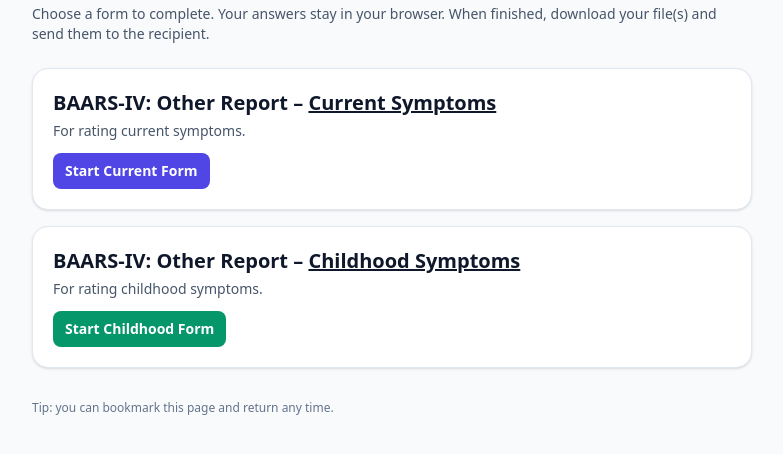
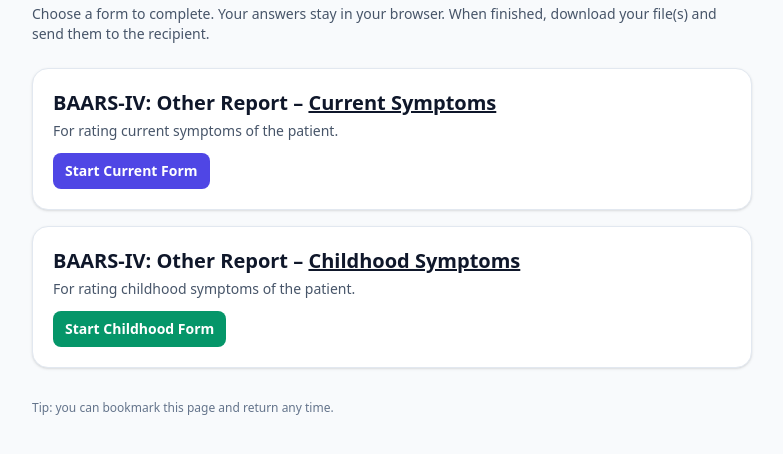
Before and after one commit to fkherb/GMH-Questionnaire, a plain HTML site: page index.html in a window 1280 px wide. Shown: the part 64-518 px from the top of the page, without its empty margins (248-1031 px from the left). Drawn offline with nearby package versions, Linux system fonts and the light colour scheme.

Commit message:
Updated navigation

```diff
--- a/index.html
+++ b/index.html
@@ -19,7 +19,7 @@
     <section class="grid gap-4">
       <a href="./BAARS-Other-Current.html" class="block rounded-2xl border border-slate-200 bg-white p-5 shadow hover:shadow-md transition">
         <h2 class="text-xl font-semibold">BAARS-IV: Other Report – <span class="underline">Current Symptoms</span></h2>
-        <p class="text-sm text-slate-600 mt-1">For rating current symptoms.</p>
+        <p class="text-sm text-slate-600 mt-1">For rating current symptoms of the patient.</p>
         <div class="mt-3">
           <span class="inline-block rounded-lg bg-indigo-600 text-white text-sm font-semibold px-3 py-2">Start Current Form</span>
         </div>
@@ -27,7 +27,7 @@
 
       <a href="./BAARS-Other-Childhood.html" class="block rounded-2xl border border-slate-200 bg-white p-5 shadow hover:shadow-md transition">
         <h2 class="text-xl font-semibold">BAARS-IV: Other Report – <span class="underline">Childhood Symptoms</span></h2>
-        <p class="text-sm text-slate-600 mt-1">For rating childhood symptoms.</p>
+        <p class="text-sm text-slate-600 mt-1">For rating childhood symptoms of the patient.</p>
         <div class="mt-3">
           <span class="inline-block rounded-lg bg-emerald-600 text-white text-sm font-semibold px-3 py-2">Start Childhood Form</span>
         </div>
```
Also changed, not shown: BAARS-Other-Childhood.html (+0 -3 lines), BAARS-Other-Current.html (+0 -3 lines).
